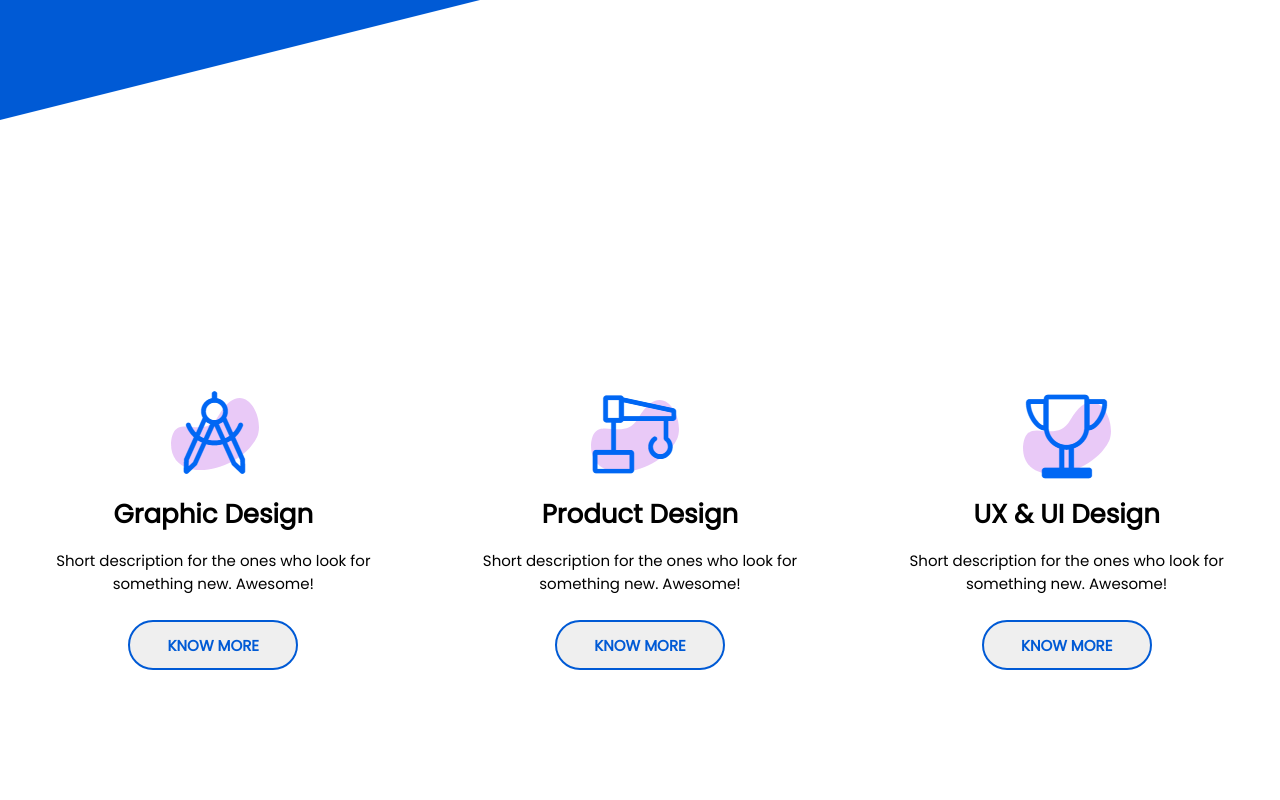
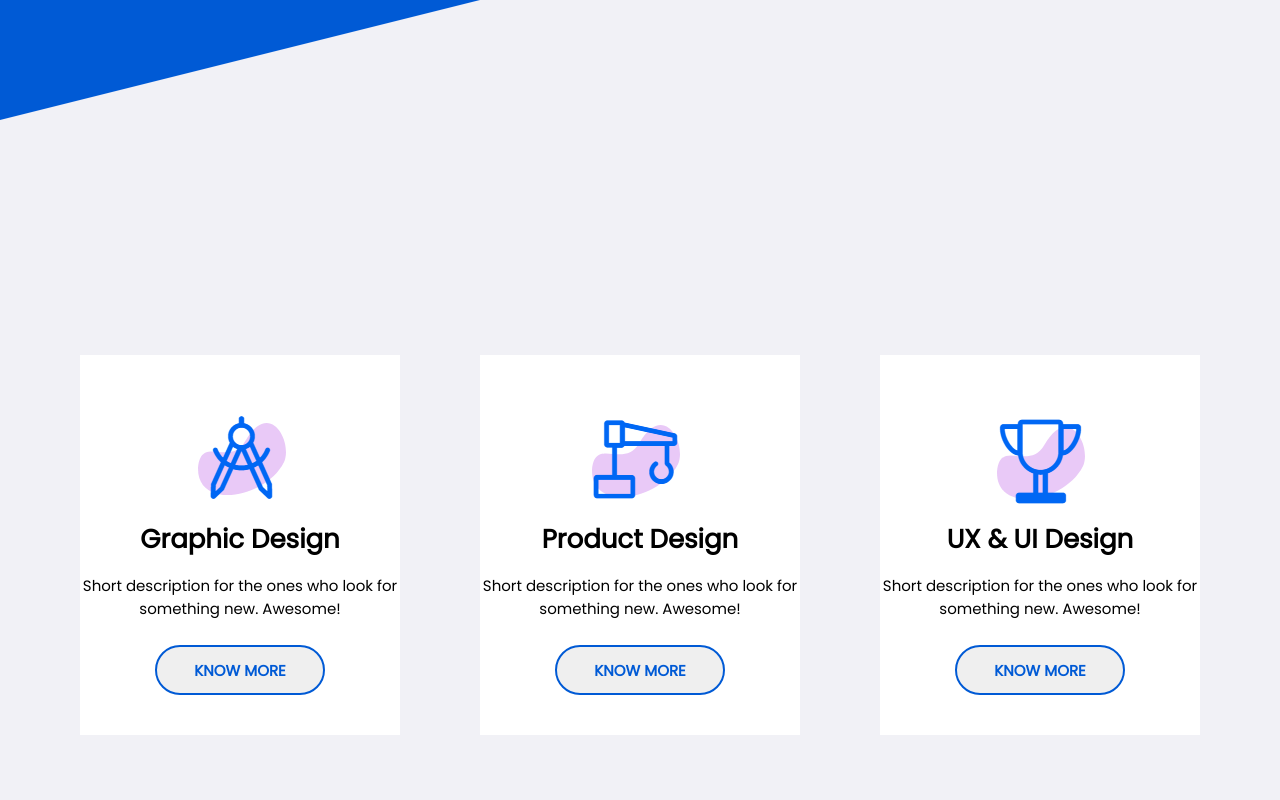
Before and after one commit to Jodelrey/agency, a plain HTML site: page index.html in a window 1280 px wide. Shown: the part 800-1600 px from the top of the page. Drawn offline with nearby package versions, Linux system fonts and the light colour scheme.

```diff
--- a/style.css
+++ b/style.css
@@ -117,6 +117,7 @@ nav{
     align-items: center;
     height: 100vh;
     clip-path: polygon(0 0, 100% 0, 100% calc(100% - 40vh), 0 100%);
+    margin-bottom: -650px;
 }
 .home-text{
     width: 40%;
@@ -173,17 +174,21 @@ nav{
 .design{
     width: 100%;
     display: flex;
-    justify-content: space-around;
+    justify-content: space-evenly;
     align-items: center;
-    height: 100vh;
+    height: 200vh;
+    background-color: #f1f1f6;
 }
 .dsgn{
+    margin-top: 550px;
     width: 25%;
+    height: 380px;
     display: flex;
     flex-direction: column;
     align-items: center;
     justify-content: center;
     text-align: center;
+    background-color: white;
 }
 .dsgn h2{
     font-family: 'Poppins', sans-serif;
@@ -214,6 +219,7 @@ nav{
 /* ================================================================================================
 /*ABOUT ================================================================================================ */
 .about{
+    margin-top:100px;
     width: 100%;
     display: flex;
     justify-content: center;
```
